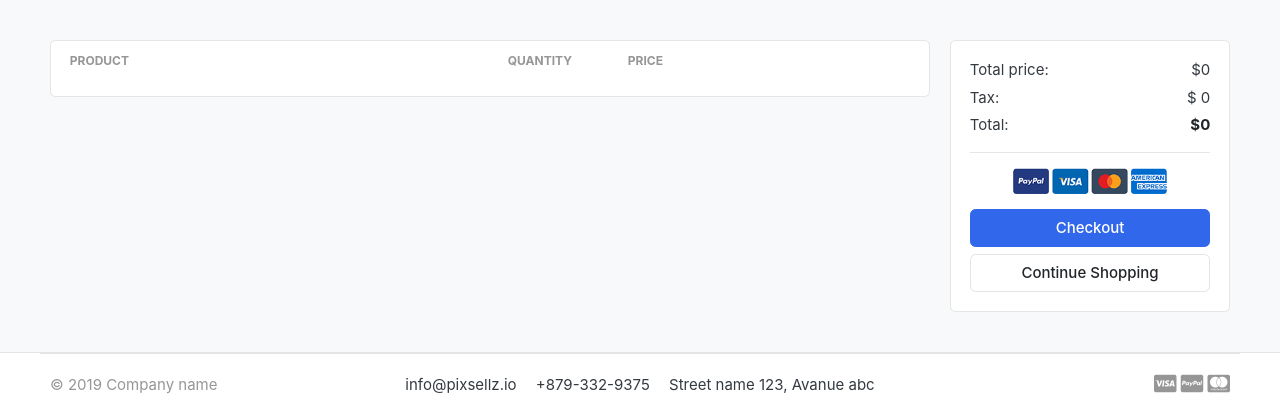
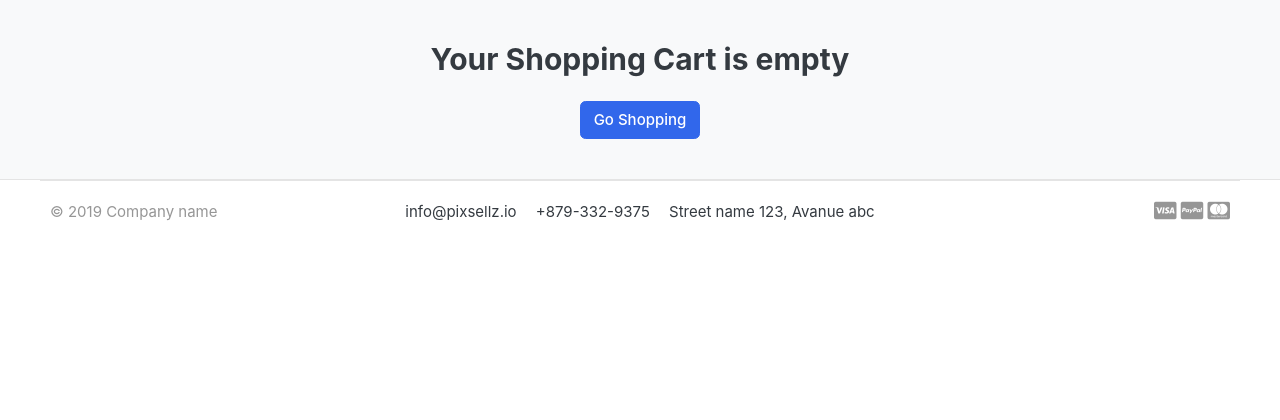
Before and after one commit to KarasunoAs9/ecommerce-django, a Django app: page /cart/ in a window 1280 px wide. Shown: the part 118-538 px from the top of the page. Run offline with Django 5.2, Linux system fonts and the light colour scheme; data comes from the database, SQL or seed files in the repository; both versions use the stored data as it was after the commit; lists and menus that the app fills with data are empty; some libraries are stand-ins or nearby versions; some web fonts are replaced.

Commit message:
Adding a cart

```diff
--- /dev/null
+++ b/carts/context_processors.py
@@ -0,0 +1,16 @@
+from carts.models import Cart, CartItem
+from .views import _cart_id
+
+def counter(request):
+    cart_count = 0
+    if "admin" in request.path:
+        return {}
+    else:
+        try:
+            cart = Cart.objects.filter(cart_id=_cart_id(request))
+            cart_items = CartItem.objects.all().filter(cart=cart[:1])
+            for cart_item in cart_items:
+                cart_count += cart_item.quantity
+        except Cart.DoesNotExist:
+            cart_count = 0
+    return {"cart_count": cart_count}
--- a/carts/views.py
+++ b/carts/views.py
@@ -1,6 +1,7 @@
 from django.http import HttpResponseRedirect, HttpResponse
 from django.shortcuts import render, redirect, get_object_or_404
 from .models import Cart, CartItem
+from django.core.exceptions import ObjectDoesNotExist
 from store.models import Product
 
 
@@ -57,14 +58,16 @@ def remove_cart_item(request, product_id):
 
 def cart(request, total=0, quantity=0, cart_items=None, tax=0, grand_total=0):
     try:
+        total = 0
+        grand_total = 0
         cart = Cart.objects.get(cart_id=_cart_id(request))
         cart_items = CartItem.objects.filter(cart=cart, is_active=True)
         for cart_item in cart_items:
             total += (cart_item.quantity * cart_item.product.price)
             quantity += cart_item.quantity
         tax = int((2 * total) / 100)
-        grand_total = int(total - tax)
-    except Cart.DoesNotExist:
+        grand_total = int(total + tax)
+    except ObjectDoesNotExist:
         pass
 
     context = {
--- a/greatkart/settings.py
+++ b/greatkart/settings.py
@@ -67,6 +67,7 @@ TEMPLATES = [
                 'django.contrib.auth.context_processors.auth',
                 'django.contrib.messages.context_processors.messages',
                 'category.context_processors.menu_list',
+                'carts.context_processors.counter',
             ],
         },
     },
--- a/store/urls.py
+++ b/store/urls.py
@@ -3,6 +3,7 @@ from . import views
 
 urlpatterns = [
     path('', views.store, name='store'),
-    path('<slug:category_slug>/', views.store, name='products_by_category'),
-    path('<slug:category_slug>/<slug:product_slug>/', views.product_detail, name='product_detail')
+    path('category/<slug:category_slug>/', views.store, name='products_by_category'),
+    path('categoty/<slug:category_slug>/<slug:product_slug>/', views.product_detail, name='product_detail'),
+    path('search/', views.search, name='search')
 ]
--- a/templates/includes/navbar.html
+++ b/templates/includes/navbar.html
@@ -46,10 +46,9 @@
 	</div> <!-- col.// -->
 	<a href="{% url 'store' %}" class="btn btn-outline-primary">Store</a>
 	<div class="col-lg  col-md-6 col-sm-12 col">
-		<form action="#" class="search">
+		<form action="{% url 'search' %}" class="search" method="GET">
 			<div class="input-group w-100">
-			    <input type="text" class="form-control" style="width:60%;" placeholder="Search">
-
+			    <input type="text" class="form-control" style="width:60%;" placeholder="Search" name="keyword">
 			    <div class="input-group-append">
 			      <button class="btn btn-primary" type="submit">
 			        <i class="fa fa-search"></i>
@@ -67,9 +66,9 @@
 							<a href="./register.html"> Register</a>
 						</div>
 					</div>
-					<a href="./cart.html" class="widget-header pl-3 ml-3">
+					<a href="{% url 'cart' %}" class="widget-header pl-3 ml-3">
 						<div class="icon icon-sm rounded-circle border"><i class="fa fa-shopping-cart"></i></div>
-						<span class="badge badge-pill badge-danger notify">0</span>
+						<span class="badge badge-pill badge-danger notify">{{ cart_count }}</span>
 					</a>
 				</div> <!-- widgets-wrap.// -->
 			</div> <!-- col.// -->
--- a/templates/store/cart.html
+++ b/templates/store/cart.html
@@ -7,7 +7,12 @@
 <div class="container">
 
 <!-- ============================ COMPONENT 1 ================================= -->
-
+{% if not cart_items %}
+	<h2 class="text-center">Your Shopping Cart is empty</h2>
+	<div class="text-center mt-4">
+		<a href="{% url 'store' %}" class="btn btn-primary">Go Shopping</a>
+	</div>
+{% else %}
 <div class="row">
 	<aside class="col-lg-9">
 <div class="card">
@@ -92,7 +97,7 @@
 
 </div> <!-- row.// -->
 <!-- ============================ COMPONENT 1 END .// ================================= -->
-
+{% endif %}
 </div> <!-- container .//  -->
 </section>
 </body>
```
Also changed, not shown: store/views.py (+26 -3 lines), templates/store/product_detail.html (+6 -1 lines), templates/store/store.html (+35 -10 lines), db.sqlite3.
